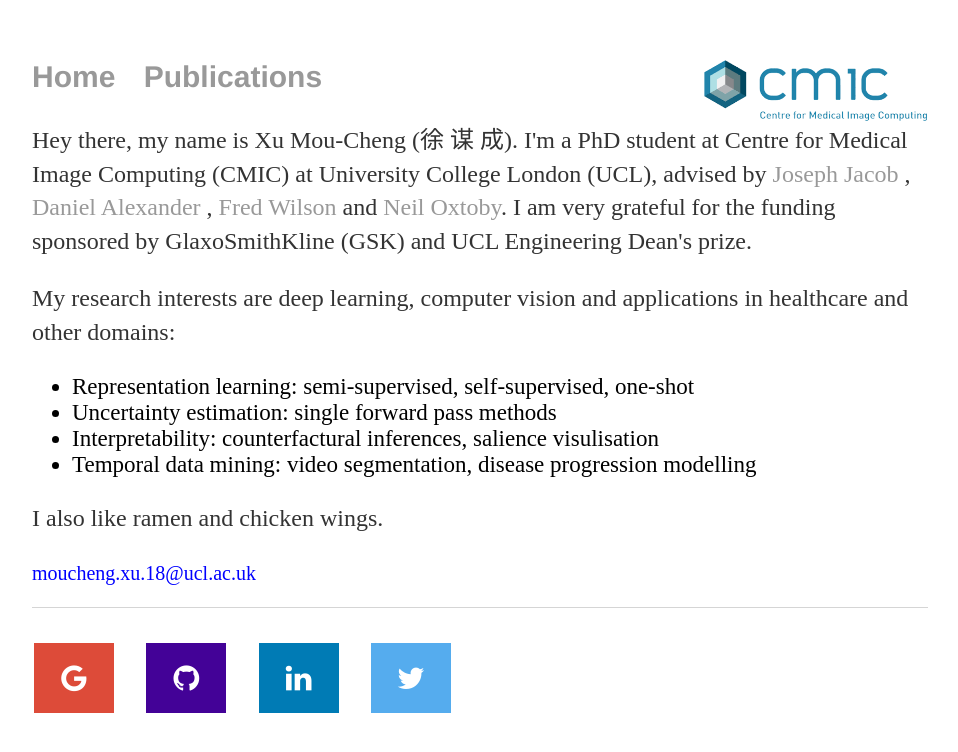
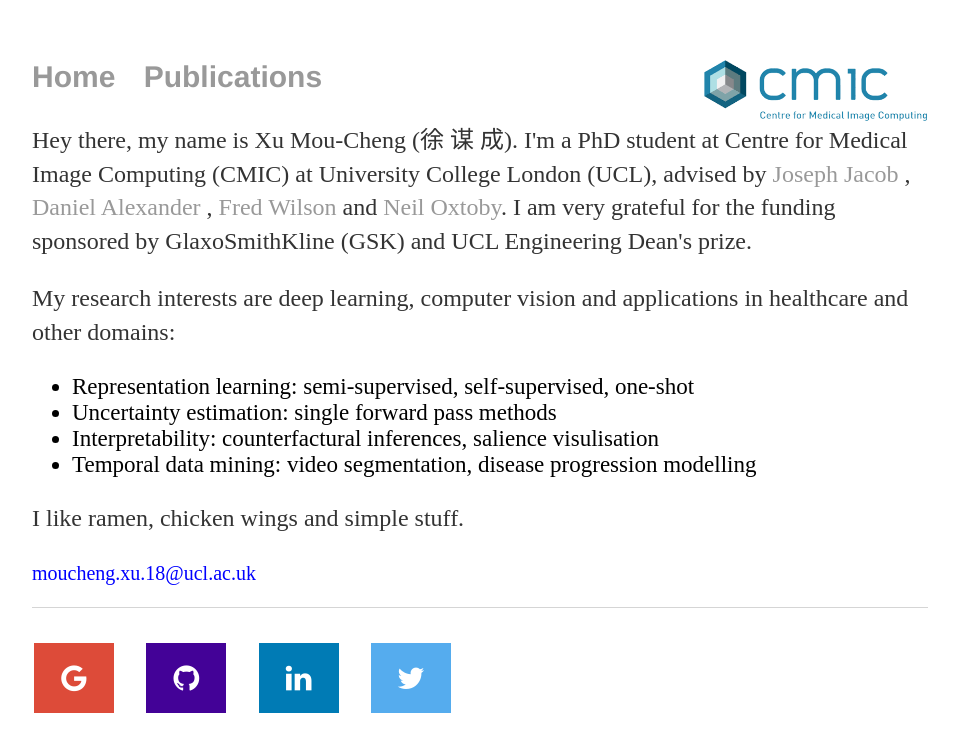
Before and after one commit to moucheng2017/mouchengxu.github.io, a Jekyll site: the page built from index.html, in a window 1280 px wide. Shown: the top 752 px of the page, without its empty margins (160-1118 px from the left). Built offline with Jekyll 4.4.1, drawn with Linux system fonts in a browser that asks for light colours.

Commit message:
Update index.html

```diff
--- a/index.html
+++ b/index.html
@@ -11,7 +11,6 @@ title: Mou-Cheng Xu
 
 <!-- 	<h1 style="font-size:30px">About Xu Mou-Cheng (徐 谋 成)</h1> -->
 	<h1 style="font-size:30px"> </h1>
-
 	<p>
 <!-- 		<img src="cuteanimals_capybara3.jpg" alt="capybara is the best" style="width:218px;height:150px;margin-right:20px;"> -->
 		Hey there, my name is Xu Mou-Cheng (徐 谋 成). I'm a PhD student at Centre for Medical Image Computing (CMIC)
@@ -32,10 +31,9 @@ title: Mou-Cheng Xu
 			<li style="font-size:23px"> Interpretability: counterfactural inferences, salience visulisation </li>
 			<li style="font-size:23px"> Temporal data mining: video segmentation, disease progression modelling </li>
 		</ul>
-
 	</p>
 
-	<p>I also like ramen and chicken wings.</p>
+	<p>I like ramen, chicken wings and simple stuff.</p>
 
 	<p style="color:blue; font-size:20px">moucheng.xu.18@ucl.ac.uk</p>
 <!-- 	<img src="gsk.png" alt="gsk logo" width="120" height="100" style="vertical-align:top; float:right"> -->
```
